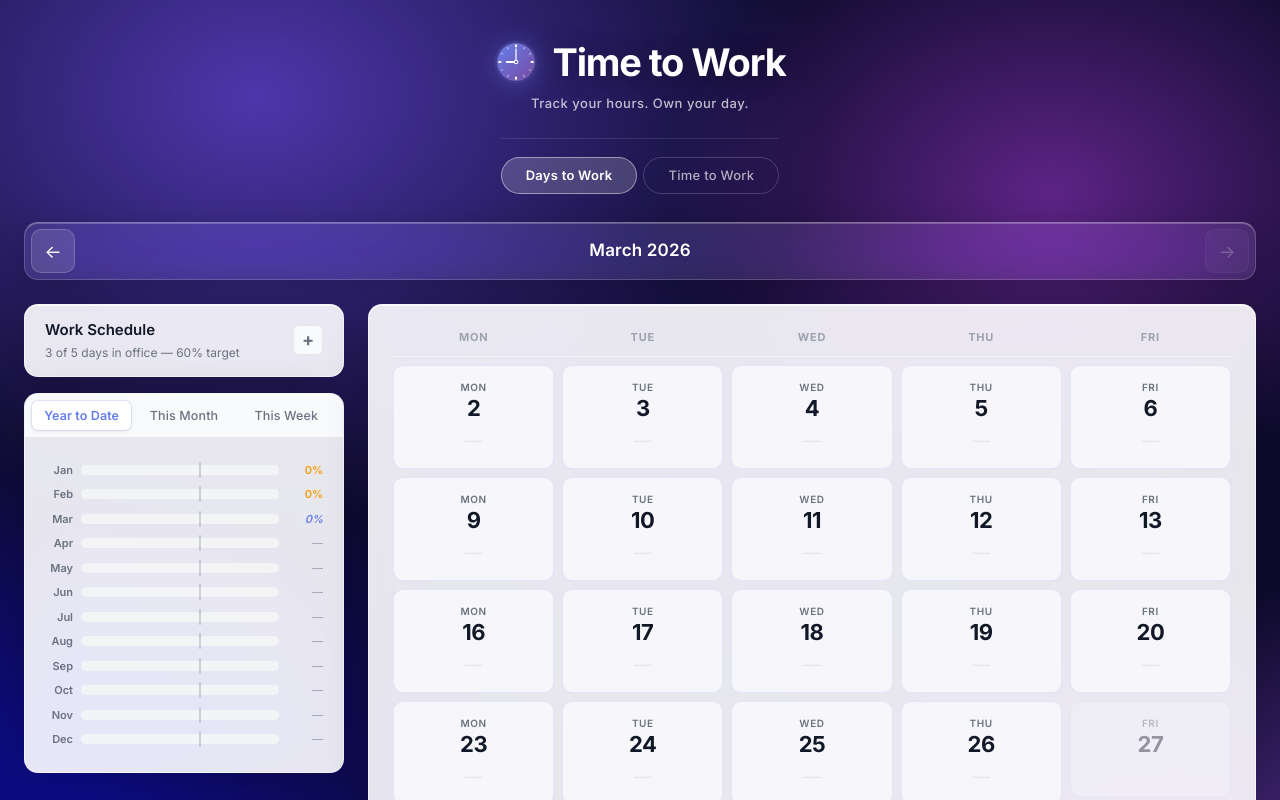
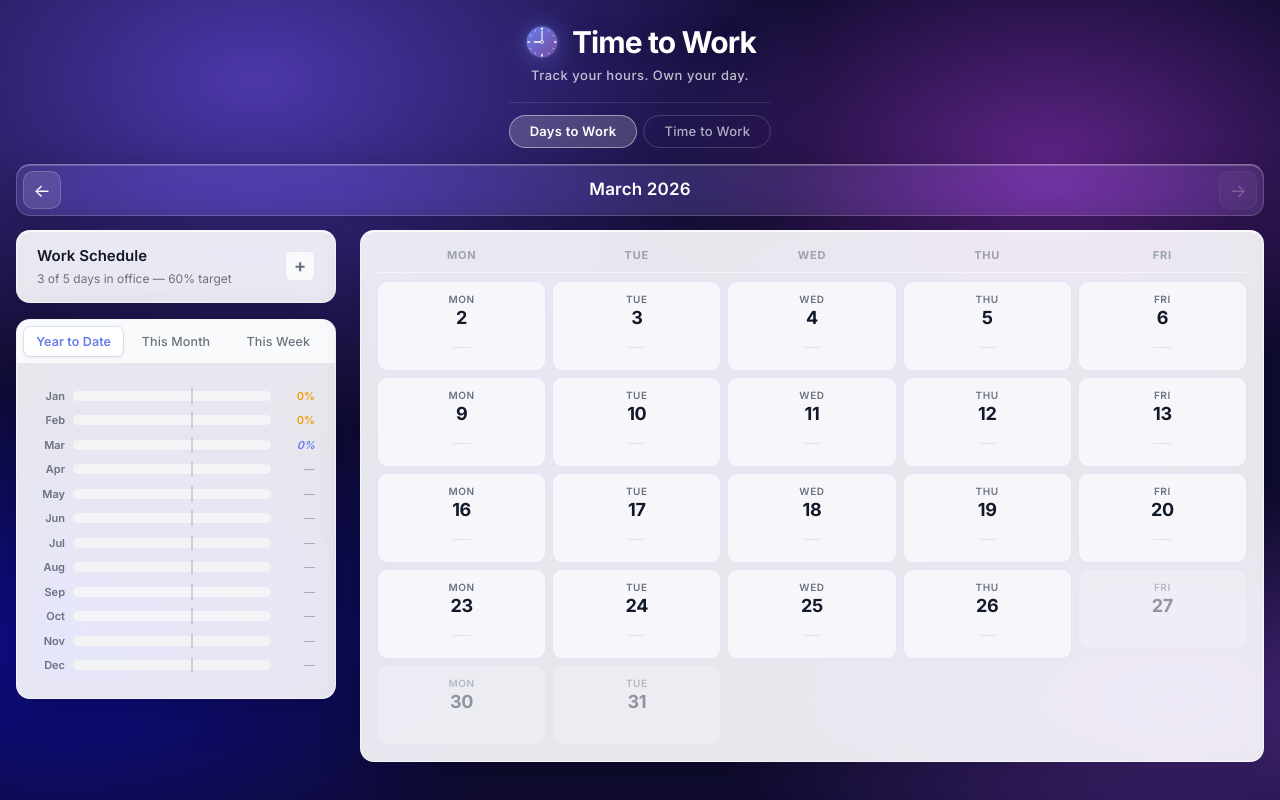
Before and after one commit to dwilliams264/time-to-work, a React (Vite) app: page / in a window 1280 px wide. Shown: the top 800 px of the page. Built offline with nearby package versions, Linux system fonts and the light colour scheme.

Commit message:
feat: optimise layout for days to work

```diff
--- a/src/App.css
+++ b/src/App.css
@@ -7,7 +7,7 @@
         radial-gradient(ellipse 70% 65% at 5% 80%, hsla(240, 90%, 50%, 0.48) 0px, transparent 55%),
         radial-gradient(ellipse 75% 55% at 92% 88%, hsla(270, 80%, 62%, 0.42) 0px, transparent 50%),
         radial-gradient(ellipse 50% 45% at 55% 52%, hsla(250, 65%, 40%, 0.3) 0px, transparent 60%), #0e0b2e;
-    padding: var(--space-lg);
+    padding: 16px;
 }
 
 /* ── Glassmorphism — all card surfaces float over the dark bg ──────────── */
@@ -31,28 +31,28 @@
 .app-header {
     text-align: center;
     color: white;
-    margin-bottom: 28px;
-    padding-top: 16px;
+    margin-bottom: 16px;
+    padding-top: 8px;
 }
 
 .app-header-brand {
     display: flex;
     align-items: center;
     justify-content: center;
-    gap: 14px;
-    margin-bottom: 10px;
+    gap: 12px;
+    margin-bottom: 6px;
 }
 
 .app-header-logo {
-    width: 44px;
-    height: 44px;
+    width: 36px;
+    height: 36px;
     flex-shrink: 0;
     filter: drop-shadow(0 2px 12px rgba(102, 126, 234, 0.45));
 }
 
 .app-header-wordmark {
     margin: 0;
-    font-size: 38px;
+    font-size: 30px;
     font-weight: 700;
     letter-spacing: -0.03em;
     text-shadow: 0 2px 24px rgba(0, 0, 0, 0.35);
@@ -71,13 +71,13 @@
     display: inline-flex;
     justify-content: center;
     gap: 6px;
-    margin-top: 20px;
-    padding-top: 18px;
+    margin-top: 12px;
+    padding-top: 12px;
     border-top: 1px solid rgba(255, 255, 255, 0.1);
 }
 
 .page-nav-link {
-    padding: 8px 24px;
+    padding: 6px 20px;
     border-radius: var(--radius-pill);
     font-size: 13px;
     font-weight: 500;
@@ -118,7 +118,7 @@
     align-items: center;
     gap: 0;
     max-width: 1400px;
-    margin: 0 auto 24px;
+    margin: 0 auto 14px;
     background: rgba(255, 255, 255, 0.1);
     backdrop-filter: blur(24px) saturate(150%);
     -webkit-backdrop-filter: blur(24px) saturate(150%);
@@ -136,8 +136,8 @@
     border: 1px solid rgba(255, 255, 255, 0.18);
     color: white;
     font-size: 18px;
-    width: 44px;
-    height: 44px;
+    width: 38px;
+    height: 38px;
     border-radius: var(--radius-md);
     cursor: pointer;
     transition:
@@ -185,7 +185,7 @@
 }
 
 .main-content {
-    min-height: 80vh;
+    min-height: 0;
 }
 
 @media (max-width: 1024px) {
--- a/src/components/days-to-work/week-grid/day-cell/day-cell.css
+++ b/src/components/days-to-work/week-grid/day-cell/day-cell.css
@@ -1,15 +1,15 @@
 .day-cell {
     border-radius: var(--radius-md);
-    padding: 14px 10px;
+    padding: 10px 8px;
     cursor: pointer;
     display: flex;
     flex-direction: column;
     align-items: center;
-    gap: 8px;
+    gap: 6px;
     background: #f7f7fb;
     border: 1px solid rgba(102, 126, 234, 0.15);
     transition: all 0.18s ease;
-    min-height: 96px;
+    min-height: 80px;
     user-select: none;
 }
 
@@ -41,7 +41,7 @@
 }
 
 .day-cell-date {
-    font-size: 22px;
+    font-size: 18px;
     font-weight: 700;
     color: var(--color-text-primary);
     line-height: 1;
--- a/src/components/days-to-work/week-grid/week-grid.css
+++ b/src/components/days-to-work/week-grid/week-grid.css
@@ -1,15 +1,15 @@
 .week-grid {
     background: var(--color-surface);
     border-radius: var(--radius-lg);
-    padding: var(--space-lg);
+    padding: var(--space-md);
     box-shadow: var(--shadow-card);
 }
 
 .week-grid-header {
     display: grid;
     grid-template-columns: repeat(5, 1fr);
-    gap: 8px;
-    padding-bottom: 10px;
+    gap: 6px;
+    padding-bottom: 8px;
     margin-bottom: 4px;
     border-bottom: 1px solid var(--color-border-subtle);
 }
@@ -26,7 +26,7 @@
 .week-grid-days {
     display: grid;
     grid-template-columns: repeat(5, 1fr);
-    gap: 8px;
+    gap: 6px;
     margin-top: 8px;
 }
 
```
